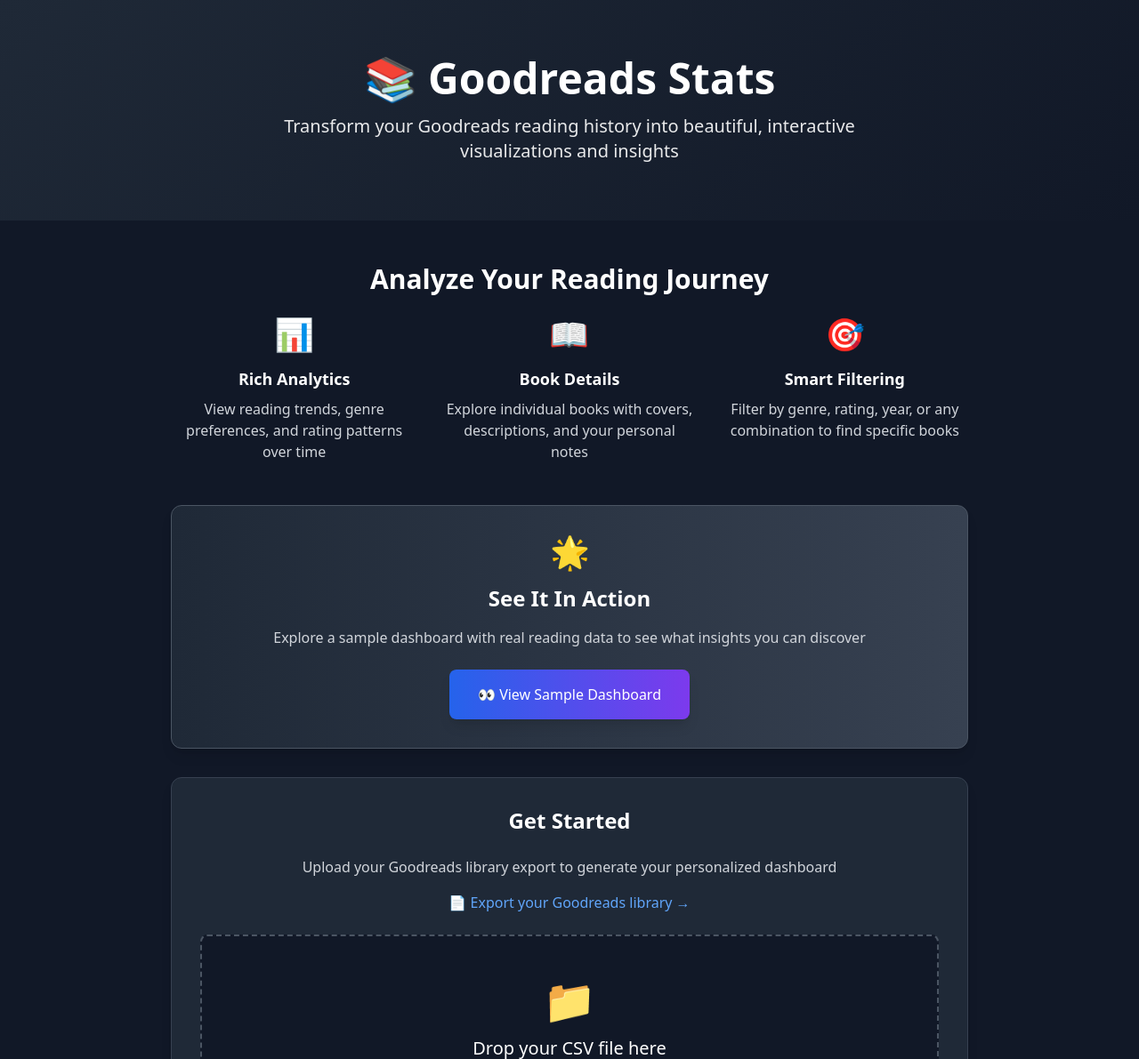
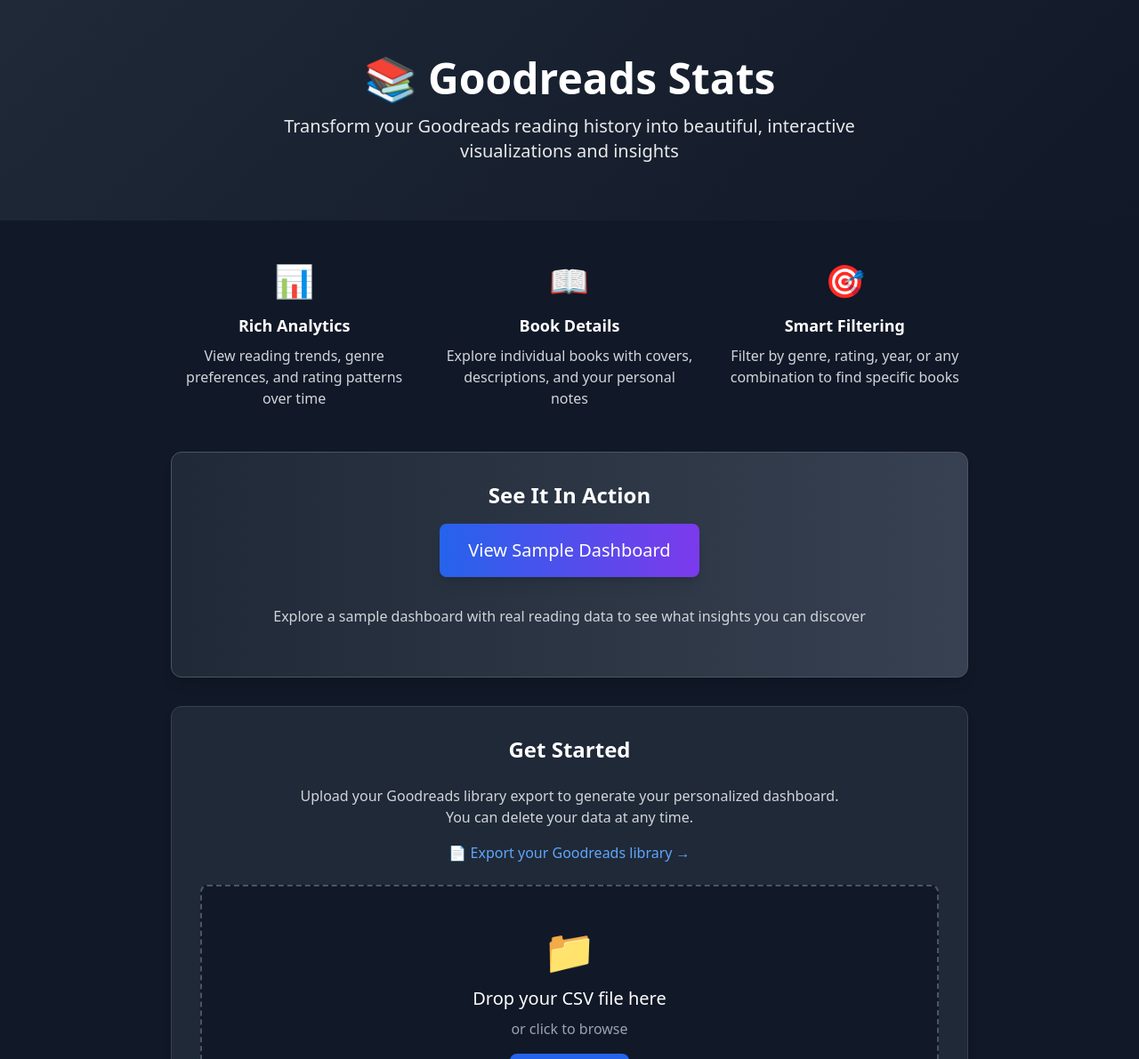
Before and after one commit to CarsonDavis/goodreads_stats, a plain HTML site: page dashboard/index.html in a window 1280 px wide. Shown: the top 1191 px of the page at 89% size. Drawn offline with nearby package versions, Linux system fonts and the light colour scheme.

Commit message:
update index page text

```diff
--- a/dashboard/index.html
+++ b/dashboard/index.html
@@ -90,7 +90,6 @@
 
                 <!-- Project Description -->
                 <div class="text-center mb-12">
-                    <h2 class="text-3xl font-semibold text-white mb-6">Analyze Your Reading Journey</h2>
                     <div class="grid md:grid-cols-3 gap-8 mb-8">
                         <div class="text-center">
                             <div class="text-4xl mb-4">📊</div>
@@ -116,15 +115,15 @@
                 <!-- Sample Dashboard Link -->
                 <div
                     class="bg-gradient-to-r from-gray-800 to-gray-700 rounded-xl shadow-lg p-8 mb-8 text-center border border-gray-600">
-                    <div class="text-4xl mb-4">🌟</div>
+                    <!-- <div class="text-4xl mb-4">🌟</div> -->
                     <h3 class="text-2xl font-semibold text-white mb-4">See It In Action</h3>
+                    <a href="dashboard?uuid=759f8950-6946-4101-9c16-2aafc54d672d"
+                        class="inline-flex items-center bg-gradient-to-r from-blue-600 to-purple-600 text-white px-8 py-4 rounded-lg font-medium hover:from-blue-700 hover:to-purple-700 transition-all duration-300 shadow-lg hover:shadow-xl transform hover:-translate-y-1 mb-8 text-xl">
+                        View Sample Dashboard
+                    </a>
                     <p class="text-gray-300 mb-6">
                         Explore a sample dashboard with real reading data to see what insights you can discover
                     </p>
-                    <a href="dashboard?uuid=759f8950-6946-4101-9c16-2aafc54d672d"
-                        class="inline-flex items-center bg-gradient-to-r from-blue-600 to-purple-600 text-white px-8 py-4 rounded-lg font-medium hover:from-blue-700 hover:to-purple-700 transition-all duration-300 shadow-lg hover:shadow-xl transform hover:-translate-y-1">
-                        👀 View Sample Dashboard
-                    </a>
                 </div>
 
                 <!-- Upload Section -->
@@ -134,7 +133,9 @@
                     <!-- Instructions -->
                     <div class="mb-6 text-center">
                         <p class="text-gray-300 mb-4">
-                            Upload your Goodreads library export to generate your personalized dashboard
+                            Upload your Goodreads library export to generate your personalized dashboard.
+                            <br>
+                            You can delete your data at any time.
                         </p>
                         <a href="https://www.goodreads.com/review/import" target="_blank"
                             class="inline-flex items-center text-blue-400 hover:text-blue-300 font-medium">
```
